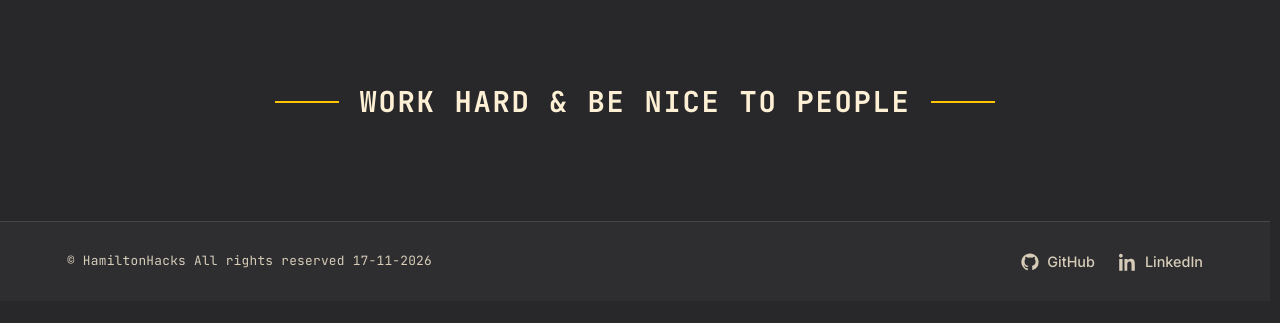
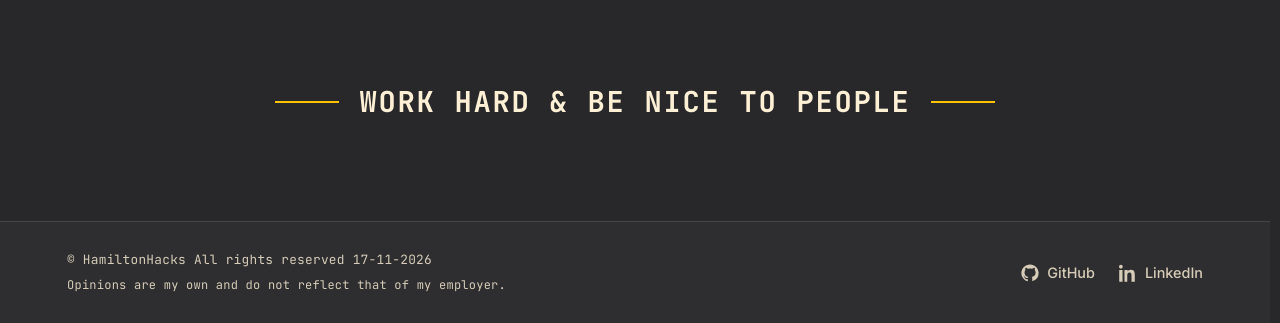
Before and after one commit to ChallengingShelf/B-Log, a plain HTML site: page index.html in a window 1280 px wide. Shown: the part 3793-4116 px from the top of the page. Before the commit the page ends 4094 px from the top, so only its background shows below. Drawn offline with Linux system fonts and the light colour scheme.

Commit message:
Add files via upload

```diff
--- a/index.html
+++ b/index.html
@@ -250,7 +250,10 @@ $$$$"""$$$$$$$$$$uuu   uu$$$$$$$$$"""$$$"
     </main>
 
     <footer class="site-footer">
-        <p class="footer-date">© HamiltonHacks All rights reserved <span data-today-date></span></p>
+        <div class="footer-text">
+            <p class="footer-date">© HamiltonHacks All rights reserved <span data-today-date></span></p>
+            <p class="footer-disclaimer">Opinions are my own and do not reflect that of my employer.</p>
+        </div>
         <div class="footer-links">
             <a
                 href="https://github.com/ChallengingShelf"
--- a/style.css
+++ b/style.css
@@ -805,6 +805,19 @@ blockquote {
     letter-spacing: 0.02em;
 }
 
+.footer-text {
+    display: grid;
+    gap: 0.35rem;
+}
+
+.footer-disclaimer {
+    margin: 0;
+    color: var(--muted);
+    font-family: var(--font-mono);
+    font-size: 0.75rem;
+    letter-spacing: 0.02em;
+}
+
 .footer-links {
     align-items: center;
     gap: 1.5rem;
```
Also changed, not shown: 404.html (+4 -1 lines), IoTBlockchain.html (+4 -1 lines), LavaLamps.html (+4 -1 lines), NotSoSmartBed.html (+4 -1 lines), PiHole.html (+4 -1 lines), SecurityHeaders.html (+4 -1 lines), blog.html (+4 -1 lines), velocihacktor.html (+4 -1 lines).
